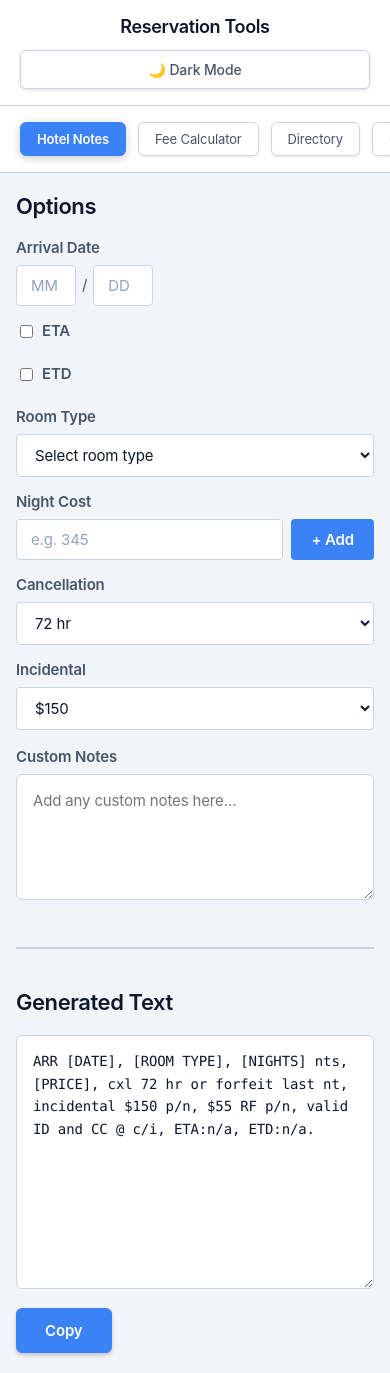
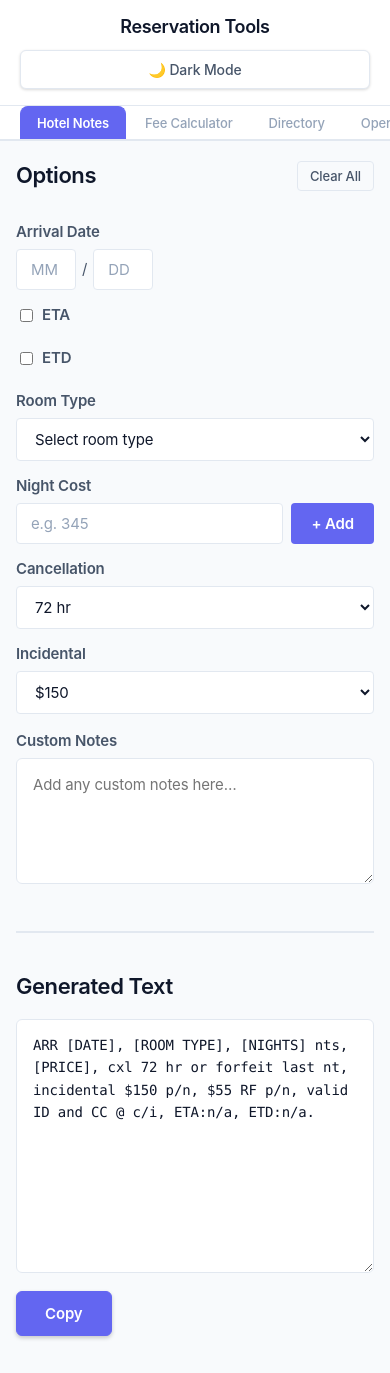
Before and after one commit to Chriskimm1/reservation_tools, a React (Vite) app: page / in a window 390 px wide. Built offline with nearby package versions, Linux system fonts and the light colour scheme.

Commit message:
redesign tabs

```diff
--- a/src/App.css
+++ b/src/App.css
@@ -51,9 +51,9 @@
 
 /* ── Tab bar ────────────────────────────────────────────── */
 .app-tabs {
-  padding: 24px 40px;
+  padding: 0 40px;
   background-color: var(--color-surface);
-  border-bottom: 1px solid var(--color-border);
+  border-bottom: 2px solid var(--color-border);
 }
 
 /* ── Main content ───────────────────────────────────────── */
@@ -64,33 +64,39 @@
 /* ── Tabs component ─────────────────────────────────────── */
 .tabs {
   display: flex;
-  gap: 12px;
+  gap: 4px;
+  align-items: flex-end;
 }
 
 .tab-btn {
   padding: 12px 24px;
-  border-radius: 6px;
+  border: 1px solid transparent;
+  background-color: transparent;
+  color: var(--color-text-muted);
   cursor: pointer;
-  font-size: 15px;
-  border: 1px solid var(--color-border);
-  background-color: var(--color-surface);
-  color: var(--color-text);
-  font-weight: 400;
-  transition: border-color 0.15s, background-color 0.15s, box-shadow 0.15s;
-  box-shadow: 0 1px 2px rgba(0, 0, 0, 0.08);
+  font-size: 14px;
+  font-weight: 500;
+  transition: all 0.2s cubic-bezier(0.4, 0, 0.2, 1);
+  position: relative;
+  white-space: nowrap;
+  border-top-left-radius: 8px;
+  border-top-right-radius: 8px;
+  border-bottom: none;
 }
 
 .tab-btn:hover:not(.active) {
-  border-color: var(--color-accent);
-  box-shadow: 0 2px 6px rgba(0, 0, 0, 0.12);
+  color: var(--color-text);
+  background-color: var(--color-surface-hover);
+  border-color: var(--color-border);
+  border-bottom: none;
 }
 
 .tab-btn.active {
   background-color: var(--color-accent);
-  border-color: var(--color-accent);
   color: #ffffff;
   font-weight: 600;
-  box-shadow: 0 2px 8px rgba(0, 0, 0, 0.2);
+  border-color: var(--color-accent);
+  border-bottom: none;
 }
 
 /* ═══════════════════════════════════════════════════════════
@@ -112,7 +118,16 @@
   }
 
   .app-tabs {
-    padding: 20px 24px;
+    padding: 0 24px;
+  }
+
+  .tabs {
+    gap: 2px;
+  }
+
+  .tab-btn {
+    padding: 10px 18px;
+    font-size: 14px;
   }
 
   .app-main {
@@ -139,13 +154,14 @@
   }
 
   .app-tabs {
-    padding: 16px 20px;
+    padding: 0 20px;
     overflow-x: auto;
   }
 
   .tabs {
     flex-wrap: nowrap;
     min-width: min-content;
+    gap: 2px;
   }
 
   .tab-btn {
--- a/src/pages/Directory.tsx
+++ b/src/pages/Directory.tsx
@@ -1,4 +1,4 @@
-import { useMemo, useState } from 'react'
+import { useMemo, useState, useEffect } from 'react'
 
 // ── Types ────────────────────────────────────────────────────
 interface DirectoryEntry {
@@ -43,9 +43,22 @@ const ALL_ENTRIES = [...DUAL_LOCATION_ENTRIES, ...GENERAL_ENTRIES]
 
 // ── Component ────────────────────────────────────────────────
 export default function Directory() {
-  const [search, setSearch] = useState('')
-  const [sortBy, setSortBy] = useState<'department' | 'wynn' | 'encore' | 'general'>('department')
-  const [sortDir, setSortDir] = useState<'asc' | 'desc'>('asc')
+  const [search, setSearch] = useState(() => localStorage.getItem('directory_search') || '')
+  const [sortBy, setSortBy] = useState<'department' | 'wynn' | 'encore' | 'general'>(() => (localStorage.getItem('directory_sortBy') as any) || 'department')
+  const [sortDir, setSortDir] = useState<'asc' | 'desc'>(() => (localStorage.getItem('directory_sortDir') as 'asc' | 'desc') || 'asc')
+
+  // Save to localStorage
+  useEffect(() => {
+    localStorage.setItem('directory_search', search)
+  }, [search])
+
+  useEffect(() => {
+    localStorage.setItem('directory_sortBy', sortBy)
+  }, [sortBy])
+
+  useEffect(() => {
+    localStorage.setItem('directory_sortDir', sortDir)
+  }, [sortDir])
 
   const filteredAndSorted = useMemo(() => {
     let results = ALL_ENTRIES.filter(entry => {
--- a/src/pages/FeeCalculator.tsx
+++ b/src/pages/FeeCalculator.tsx
@@ -1,12 +1,20 @@
-import { useState, useMemo, useRef } from 'react'
+import { useState, useMemo, useRef, useEffect } from 'react'
 
 const RESORT_FEE_PER_NIGHT = 55
 const TAX_RATE = 0.1338
 
 export default function FeeCalculator() {
-  const [nightCosts, setNightCosts] = useState<number[]>([])
-  const [inputValue, setInputValue]   = useState('')
+  const [nightCosts, setNightCosts] = useState<number[]>(() => {
+    const saved = localStorage.getItem('feeCalc_nightCosts')
+    return saved ? JSON.parse(saved) : []
+  })
+  const [inputValue, setInputValue] = useState('')
   const inputRef = useRef<HTMLInputElement>(null)
+
+  // Save to localStorage whenever nightCosts changes
+  useEffect(() => {
+    localStorage.setItem('feeCalc_nightCosts', JSON.stringify(nightCosts))
+  }, [nightCosts])
 
   const addCost = () => {
     const val = parseFloat(inputValue)
@@ -19,6 +27,12 @@ export default function FeeCalculator() {
 
   const removeCost = (index: number) => {
     setNightCosts(prev => prev.filter((_, i) => i !== index))
+  }
+
+  const resetAll = () => {
+    setNightCosts([])
+    setInputValue('')
+    localStorage.removeItem('feeCalc_nightCosts')
   }
 
   const calc = useMemo(() => {
@@ -64,11 +78,36 @@ export default function FeeCalculator() {
 
         {nightCosts.length > 0 && (
           <>
-            <p className="field-hint" style={{ marginTop: 16 }}>
-              <strong style={{ color: 'var(--color-text)' }}>
-                {nightCosts.length} night{nightCosts.length !== 1 ? 's' : ''} added
-              </strong>
-            </p>
+            <div style={{ display: 'flex', justifyContent: 'space-between', alignItems: 'center', marginTop: 16 }}>
+              <p className="field-hint" style={{ margin: 0 }}>
+                <strong style={{ color: 'var(--color-text)' }}>
+                  {nightCosts.length} night{nightCosts.length !== 1 ? 's' : ''} added
+                </strong>
+              </p>
+              <button
+                onClick={resetAll}
+                style={{
+                  background: 'none',
+                  border: '1px solid var(--color-border)',
+                  borderRadius: '4px',
+                  padding: '6px 12px',
+                  fontSize: '13px',
+                  color: 'var(--color-text)',
+                  cursor: 'pointer',
+                  transition: 'all 0.15s',
+                }}
+                onMouseEnter={e => {
+                  e.currentTarget.style.borderColor = 'var(--color-error)'
+                  e.currentTarget.style.color = 'var(--color-error)'
+                }}
+                onMouseLeave={e => {
+                  e.currentTarget.style.borderColor = 'var(--color-border)'
+                  e.currentTarget.style.color = 'var(--color-text)'
+                }}
+              >
+                Clear All
+              </button>
+            </div>
             <div className="chips">
               {nightCosts.map((cost, i) => (
                 <span key={i} className="chip">
--- a/src/pages/HotelNotesTemplate.tsx
+++ b/src/pages/HotelNotesTemplate.tsx
@@ -1,4 +1,4 @@
-import { useMemo, useRef, useState } from 'react'
+import { useMemo, useRef, useState, useEffect } from 'react'
 import CopyButton from '../components/CopyButton'
 
 // ── Constants ────────────────────────────────────────────────
@@ -31,31 +31,95 @@ const groupConsecutivePrices = (prices: string[]): string[] => {
 // ── Component ────────────────────────────────────────────────
 export default function HotelNotesTemplate() {
   // Arrival date
-  const [arrivalMonth, setArrivalMonth] = useState('')
-  const [arrivalDay, setArrivalDay] = useState('')
+  const [arrivalMonth, setArrivalMonth] = useState(() => localStorage.getItem('hotelNotes_arrivalMonth') || '')
+  const [arrivalDay, setArrivalDay] = useState(() => localStorage.getItem('hotelNotes_arrivalDay') || '')
 
   // ETA
-  const [hasEta, setHasEta] = useState(false)
-  const [etaHour, setEtaHour] = useState(3)
-  const [etaMin, setEtaMin] = useState(0)
-  const [etaPeriod, setEtaPeriod] = useState<'AM' | 'PM'>('PM')
+  const [hasEta, setHasEta] = useState(() => localStorage.getItem('hotelNotes_hasEta') === 'true')
+  const [etaHour, setEtaHour] = useState(() => Number(localStorage.getItem('hotelNotes_etaHour')) || 3)
+  const [etaMin, setEtaMin] = useState(() => Number(localStorage.getItem('hotelNotes_etaMin')) || 0)
+  const [etaPeriod, setEtaPeriod] = useState<'AM' | 'PM'>(() => (localStorage.getItem('hotelNotes_etaPeriod') as 'AM' | 'PM') || 'PM')
 
   // ETD
-  const [hasEtd, setHasEtd] = useState(false)
-  const [etdHour, setEtdHour] = useState(11)
-  const [etdMin, setEtdMin] = useState(0)
-  const [etdPeriod, setEtdPeriod] = useState<'AM' | 'PM'>('AM')
+  const [hasEtd, setHasEtd] = useState(() => localStorage.getItem('hotelNotes_hasEtd') === 'true')
+  const [etdHour, setEtdHour] = useState(() => Number(localStorage.getItem('hotelNotes_etdHour')) || 11)
+  const [etdMin, setEtdMin] = useState(() => Number(localStorage.getItem('hotelNotes_etdMin')) || 0)
+  const [etdPeriod, setEtdPeriod] = useState<'AM' | 'PM'>(() => (localStorage.getItem('hotelNotes_etdPeriod') as 'AM' | 'PM') || 'AM')
 
   // Room and costs
-  const [roomType, setRoomType] = useState('')
-  const [nightCosts, setNightCosts] = useState<number[]>([])
+  const [roomType, setRoomType] = useState(() => localStorage.getItem('hotelNotes_roomType') || '')
+  const [nightCosts, setNightCosts] = useState<number[]>(() => {
+    const saved = localStorage.getItem('hotelNotes_nightCosts')
+    return saved ? JSON.parse(saved) : []
+  })
   const [costInput, setCostInput] = useState('')
   const costInputRef = useRef<HTMLInputElement>(null)
 
   // Policies and notes
-  const [cxlPolicy, setCxlPolicy] = useState('72 hr')
-  const [incidental, setIncidental] = useState('150')
-  const [customNotes, setCustomNotes] = useState('')
+  const [cxlPolicy, setCxlPolicy] = useState(() => localStorage.getItem('hotelNotes_cxlPolicy') || '72 hr')
+  const [incidental, setIncidental] = useState(() => localStorage.getItem('hotelNotes_incidental') || '150')
+  const [customNotes, setCustomNotes] = useState(() => localStorage.getItem('hotelNotes_customNotes') || '')
+
+  // Save to localStorage whenever values change
+  useEffect(() => {
+    localStorage.setItem('hotelNotes_arrivalMonth', arrivalMonth)
+  }, [arrivalMonth])
+
+  useEffect(() => {
+    localStorage.setItem('hotelNotes_arrivalDay', arrivalDay)
+  }, [arrivalDay])
+
+  useEffect(() => {
+    localStorage.setItem('hotelNotes_hasEta', String(hasEta))
+  }, [hasEta])
+
+  useEffect(() => {
+    localStorage.setItem('hotelNotes_etaHour', String(etaHour))
+  }, [etaHour])
+
+  useEffect(() => {
+    localStorage.setItem('hotelNotes_etaMin', String(etaMin))
+  }, [etaMin])
+
+  useEffect(() => {
+    localStorage.setItem('hotelNotes_etaPeriod', etaPeriod)
+  }, [etaPeriod])
+
+  useEffect(() => {
+    localStorage.setItem('hotelNotes_hasEtd', String(hasEtd))
+  }, [hasEtd])
+
+  useEffect(() => {
+    localStorage.setItem('hotelNotes_etdHour', String(etdHour))
+  }, [etdHour])
+
+  useEffect(() => {
+    localStorage.setItem('hotelNotes_etdMin', String(etdMin))
+  }, [etdMin])
+
+  useEffect(() => {
+    localStorage.setItem('hotelNotes_etdPeriod', etdPeriod)
+  }, [etdPeriod])
+
+  useEffect(() => {
+    localStorage.setItem('hotelNotes_roomType', roomType)
+  }, [roomType])
+
+  useEffect(() => {
+    localStorage.setItem('hotelNotes_nightCosts', JSON.stringify(nightCosts))
+  }, [nightCosts])
+
+  useEffect(() => {
+    localStorage.setItem('hotelNotes_cxlPolicy', cxlPolicy)
+  }, [cxlPolicy])
+
+  useEffect(() => {
+    localStorage.setItem('hotelNotes_incidental', incidental)
+  }, [incidental])
+
+  useEffect(() => {
+    localStorage.setItem('hotelNotes_customNotes', customNotes)
+  }, [customNotes])
 
   const addCost = () => {
     const val = parseFloat(costInput)
@@ -68,6 +132,43 @@ export default function HotelNotesTemplate() {
 
   const removeCost = (index: number) => {
     setNightCosts(prev => prev.filter((_, i) => i !== index))
+  }
+
+  const resetAll = () => {
+    // Clear all state
+    setArrivalMonth('')
+    setArrivalDay('')
+    setHasEta(false)
+    setEtaHour(3)
+    setEtaMin(0)
+    setEtaPeriod('PM')
+    setHasEtd(false)
+    setEtdHour(11)
+    setEtdMin(0)
+    setEtdPeriod('AM')
+    setRoomType('')
+    setNightCosts([])
+    setCostInput('')
+    setCxlPolicy('72 hr')
+    setIncidental('150')
+    setCustomNotes('')
+
+    // Clear localStorage
+    localStorage.removeItem('hotelNotes_arrivalMonth')
+    localStorage.removeItem('hotelNotes_arrivalDay')
+    localStorage.removeItem('hotelNotes_hasEta')
+    localStorage.removeItem('hotelNotes_etaHour')
+    localStorage.removeItem('hotelNotes_etaMin')
+    localStorage.removeItem('hotelNotes_etaPeriod')
+    localStorage.removeItem('hotelNotes_hasEtd')
+    localStorage.removeItem('hotelNotes_etdHour')
+    localStorage.removeItem('hotelNotes_etdMin')
+    localStorage.removeItem('hotelNotes_etdPeriod')
+    localStorage.removeItem('hotelNotes_roomType')
+    localStorage.removeItem('hotelNotes_nightCosts')
+    localStorage.removeItem('hotelNotes_cxlPolicy')
+    localStorage.removeItem('hotelNotes_incidental')
+    localStorage.removeItem('hotelNotes_customNotes')
   }
 
   const assembledText = useMemo(() => {
@@ -110,7 +211,32 @@ export default function HotelNotesTemplate() {
 
       {/* ── LEFT: form ── */}
       <aside className="page-sidebar">
-        <h2 className="page-heading">Options</h2>
+        <div style={{ display: 'flex', justifyContent: 'space-between', alignItems: 'center', marginBottom: 32 }}>
+          <h2 className="page-heading" style={{ margin: 0 }}>Options</h2>
+          <button
+            onClick={resetAll}
+            style={{
+              background: 'none',
+              border: '1px solid var(--color-border)',
+              borderRadius: '4px',
+              padding: '6px 12px',
+              fontSize: '13px',
+              color: 'var(--color-text)',
+              cursor: 'pointer',
+              transition: 'all 0.15s',
+            }}
+            onMouseEnter={e => {
+              e.currentTarget.style.borderColor = 'var(--color-error)'
+              e.currentTarget.style.color = 'var(--color-error)'
+            }}
+            onMouseLeave={e => {
+              e.currentTarget.style.borderColor = 'var(--color-border)'
+              e.currentTarget.style.color = 'var(--color-text)'
+            }}
+          >
+            Clear All
+          </button>
+        </div>
 
         {/* Arrival Date */}
         <div className="form-row">
--- a/src/pages/Opera.tsx
+++ b/src/pages/Opera.tsx
@@ -1,4 +1,4 @@
-import { useState } from 'react'
+import { useState, useEffect } from 'react'
 
 // ── Types ────────────────────────────────────────────────────
 interface GuideCard {
@@ -326,11 +326,31 @@ Click OK`,
 
 // ── Component ────────────────────────────────────────────────
 export default function Opera() {
-  const [search, setSearch] = useState('')
-  const [selectedGuide, setSelectedGuide] = useState<string>('')
-  const [expandedCard, setExpandedCard] = useState<string | null>(null)
-  const [activeTab, setActiveTab] = useState<Record<string, 'guide' | 'notification'>>({})
+  const [search, setSearch] = useState(() => localStorage.getItem('opera_search') || '')
+  const [selectedGuide, setSelectedGuide] = useState<string>(() => localStorage.getItem('opera_selectedGuide') || '')
+  const [expandedCard, setExpandedCard] = useState<string | null>(() => localStorage.getItem('opera_expandedCard') || null)
+  const [activeTab, setActiveTab] = useState<Record<string, 'guide' | 'notification'>>(() => {
+    const saved = localStorage.getItem('opera_activeTab')
+    return saved ? JSON.parse(saved) : {}
+  })
   const [isDropdownOpen, setIsDropdownOpen] = useState(false)
+
+  // Save to localStorage
+  useEffect(() => {
+    localStorage.setItem('opera_search', search)
+  }, [search])
+
+  useEffect(() => {
+    localStorage.setItem('opera_selectedGuide', selectedGuide)
+  }, [selectedGuide])
+
+  useEffect(() => {
+    localStorage.setItem('opera_expandedCard', expandedCard || '')
+  }, [expandedCard])
+
+  useEffect(() => {
+    localStorage.setItem('opera_activeTab', JSON.stringify(activeTab))
+  }, [activeTab])
 
   const filteredGuides = GUIDES.filter(guide => {
     const searchLower = search.toLowerCase()
--- a/src/styles/theme.css
+++ b/src/styles/theme.css
@@ -25,23 +25,23 @@
 }
 
 /* ── Light ────────────────────────────────────────────────────
-   Clean white surfaces, slate text, same blue accent.
-   Think: Stripe, Notion, Linear light.
+   Clean, modern light theme with indigo accent.
+   Think: Apple, Stripe, Notion, Linear light.
    ──────────────────────────────────────────────────────────── */
 [data-theme="light"] {
-  --color-bg:           #f1f5f9;   /* slate-100 — page bg          */
+  --color-bg:           #f8fafc;   /* slate-50 — softer page bg    */
   --color-surface:      #ffffff;   /* pure white cards             */
-  --color-surface-hover:#e8edf5;   /* hover on surface elements    */
-  --color-border:       #cbd5e1;   /* slate-300 — crisp border     */
-  --color-border-focus: #3b82f6;   /* blue-500                     */
+  --color-surface-hover:#f1f5f9;   /* slate-100 hover              */
+  --color-border:       #e2e8f0;   /* slate-200 — softer border    */
+  --color-border-focus: #6366f1;   /* indigo-500                   */
   --color-text:         #475569;   /* slate-600 — body text        */
   --color-text-bright:  #0f172a;   /* slate-900 — headings/values  */
   --color-text-muted:   #94a3b8;   /* slate-400 — hints/secondary  */
-  --color-accent:       #3b82f6;   /* blue-500 — same as dark      */
-  --color-accent-hover: #2563eb;   /* blue-600                     */
-  --color-chip-bg:      #dbeafe;   /* blue-100                     */
-  --color-chip-text:    #1e40af;   /* blue-800                     */
-  --color-chip-x:       #3b82f6;   /* blue-500                     */
-  --color-success:      #059669;   /* emerald-600                  */
-  --color-error:        #dc2626;   /* red-600                      */
+  --color-accent:       #6366f1;   /* indigo-500 — modern purple   */
+  --color-accent-hover: #4f46e5;   /* indigo-600                   */
+  --color-chip-bg:      #6366f1;   /* indigo-500 — filled chips    */
+  --color-chip-text:    #ffffff;   /* white text on indigo         */
+  --color-chip-x:       #ffffff;   /* white x on indigo            */
+  --color-success:      #10b981;   /* emerald-500                  */
+  --color-error:        #ef4444;   /* red-500                      */
 }
```
